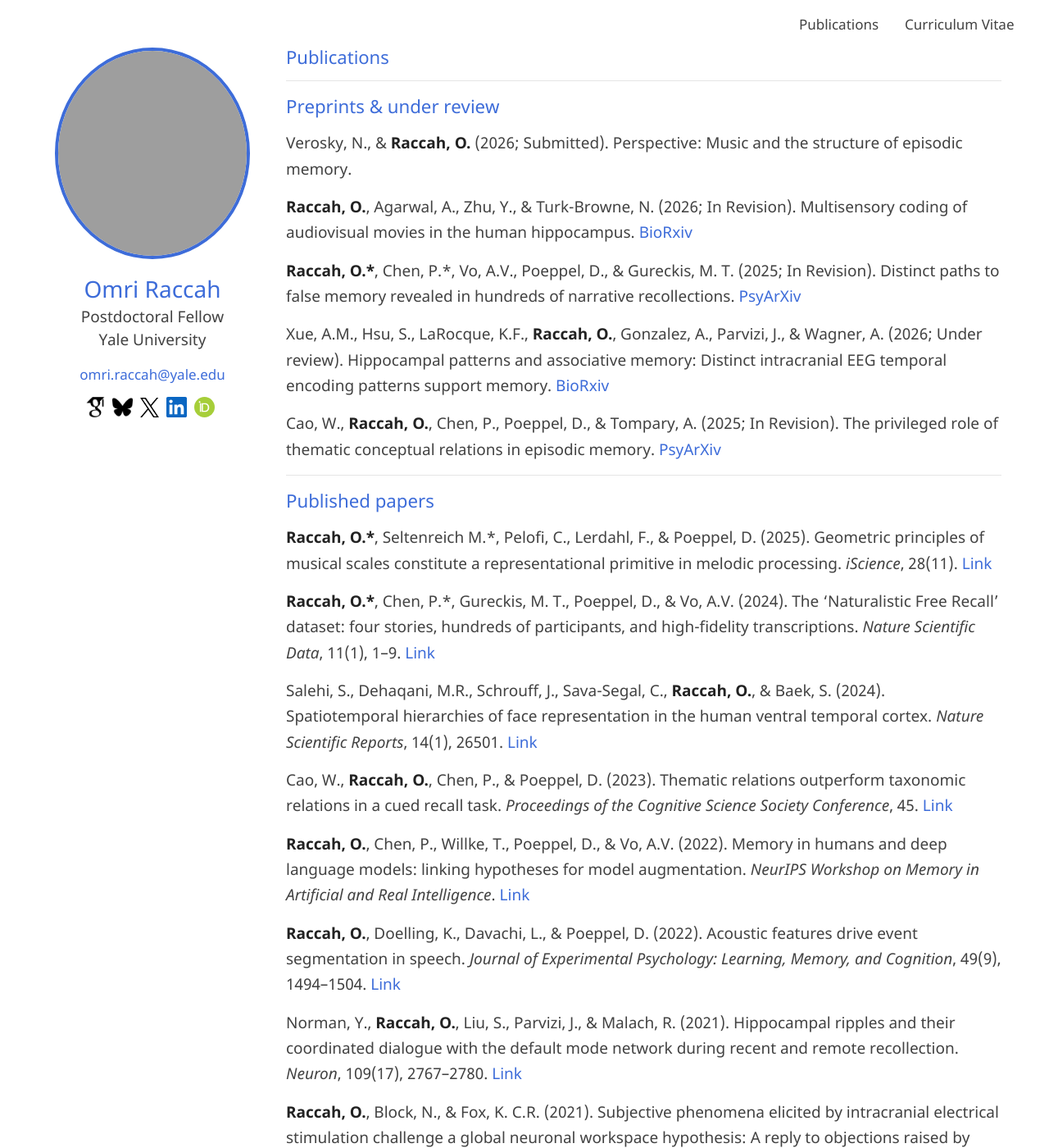
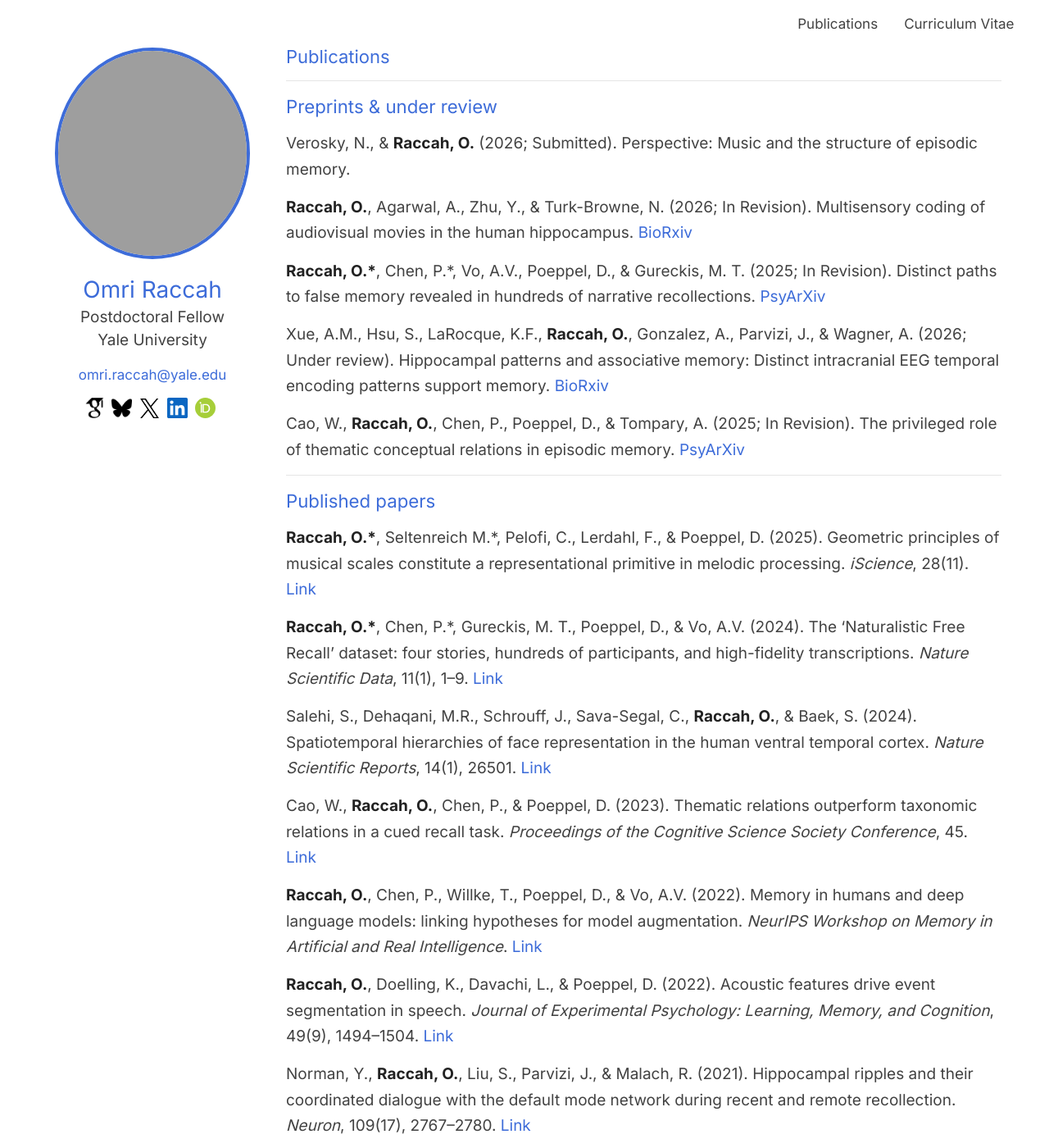
Before and after one commit to omriraccah/omriraccah.github.io, a Jekyll site: the page built from publications.md, in a window 1280 px wide and 1400 px high. Shown: the whole window at 82% size. Built offline with Jekyll 4.4.1, drawn with Linux system fonts in a browser that asks for light colours; our own code applies the rules of GitHub Pages for plain Markdown files; grey boxes are pictures that could not be loaded.

Commit message:
Switch font to Inter, shorten second research question
Co-Authored-By: Claude Opus 4.6 (1M context) <noreply@anthropic.com>

```diff
--- a/_sass/jekyll-theme-minimal.scss
+++ b/_sass/jekyll-theme-minimal.scss
@@ -1,9 +1,10 @@
 @import "fonts";
 @import "rouge-github";
+@import url('https://fonts.googleapis.com/css2?family=Inter:wght@300;400;500;600;700&display=swap');
 body {
   background-color: #ffffff;
   padding: 50px;
-  font: 17px/1.5 'Noto Sans', "HelveticaNeue-Light", "Helvetica Neue", Helvetica, Arial, sans-serif;
+  font: 17px/1.5 'Inter', "HelveticaNeue-Light", "Helvetica Neue", Helvetica, Arial, sans-serif;
   color:#424242;
   font-weight:400;
 }
```
Also changed, not shown: index.md (+1 -1 lines).
